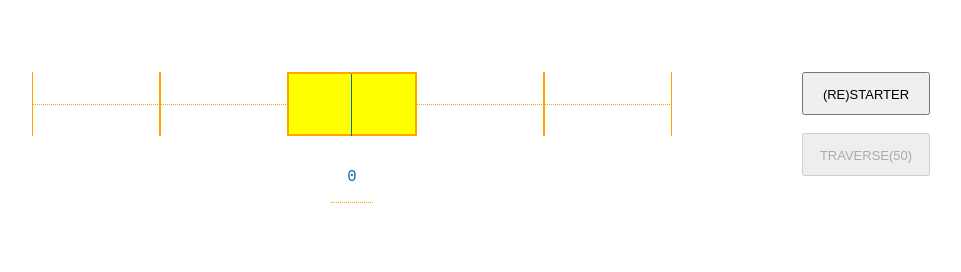
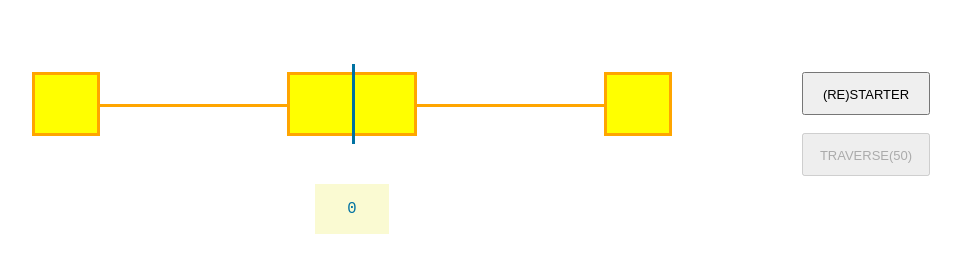
Before and after one commit to ptrdo/queue-chart, a website: page scratch/distribution.html in a window 1280 px wide. Shown: the whole page, without its empty margins (288-1249 px from the left). Drawn offline with Linux system fonts and the light colour scheme.

Commit message:
Accumulated points

```diff
--- a/scratch/distribution.html
+++ b/scratch/distribution.html
@@ -2,7 +2,7 @@
 <html lang="en">
 <head>
   <meta charset="utf-8">
-  <title>Instances</title>
+  <title>Distribution</title>
   <link rel="icon" href="data:,">
   <style>
     main {
@@ -20,14 +20,14 @@
     }
     main form output {
       display: inline-block;
-      margin: 0 auto;
-      padding: 1rem;
+      margin: 2rem auto;
+      padding: 1rem 2rem;
       font-family: monospace;
       font-size: larger;
       text-align: left;
       white-space: pre;
       color: #0072a2;
-      border-bottom: 1px dotted orange;
+      background-color: lightgoldenrodyellow;
     }
     main form fieldset {
       position: absolute;
@@ -35,40 +35,76 @@
       top: 3rem;
       border: none;
     }
+    .box-plot {
+      display: block;
+      height: 4rem;
+    }
     .box-plot > hr {
       display: inline-block;
       position: absolute;
       width: 40rem;
       margin: 2rem -20rem;
       border: none;
-      border-top: 1px dotted orange;
+      border-top: 3px solid orange;
     }
-    .box-plot section {
+    .box-plot section.plot {
       display: flex;
+      position: absolute;
       width: 40rem;
       height: 4rem;
-      margin: 1rem auto;
+      left: 50%;
+      margin-left: -20rem;
       flex-direction: row;
       flex-wrap: nowrap;
       justify-content: center;
       align-items: stretch;
     }
-    .box-plot section article {
-      border-width: 0 1px;
+    .box-plot section.plot article {
+      border-width: 0;
       border-style: solid;
       border-color: orange;
+    }
+    .box-plot section.plot article.outlier {
       flex-grow: 1;
     }
-    .box-plot section article.internal {
-      border-width: 2px 1px;
+    .box-plot section.plot article.quartile {
+      flex-grow: 3; /* 1.5 of internal */
+    }
+    .box-plot section.plot article.internal {
+      flex-grow: 2;
+    }
+    .box-plot section.plot article.outlier,
+    .box-plot section.plot article.internal {
+      border-width: 3px;
       background-color: yellow;
       z-index: 1;
     }
-    .box-plot section article.internal > ins {
+    .box-plot section.median {
       display: inline-block;
+      position: absolute;
+      width: 3px;
+      height: 5rem;
+      margin-top: -0.5rem;
+      background-color: #0072a2;
+      z-index: 4;
+    }
+    .box-plot section.points {
+      display: inline-block;
+      position: absolute;
+      width: 40rem;
+      height: 4rem;
+      left: 50%;
+      margin-left: -20rem;
+      z-index: 3;
+      mix-blend-mode: darken;
+    }
+    .box-plot section.points ins {
+      display: inline-block;
+      position: absolute;
       width: 1px;
-      height: 3.9rem;
-      background-color: #0072a2;
+      height: 2rem;
+      top: 1rem;
+      background-color: aqua;
     }
   </style>
 </head>
@@ -78,16 +114,16 @@
     <section>
       <form>
         <figure class="box-plot">
-          <hr/>
-          <section>
+          <hr>
+          <section class="plot">
             <article class="lower outlier"></article>
             <article class="lower quartile"></article>
-            <article class="internal quartile">
-              <ins class="median"/>
-            </article>
+            <article class="internal quartile"></article>
             <article class="upper quartile"></article>
             <article class="upper outlier"></article>
           </section>
+          <section class="median"></section>
+          <section class="points"></section>
         </figure>
         <output>0</output>
         <fieldset>
@@ -281,25 +317,42 @@
       console.log("statistics", statistics);
 
       let factor = 1.5;
-      let upper_fence = statistics.maximum - (statistics.upper_quartile + (statistics.inter_quartile_range * factor));
-      let lower_fence = (statistics.lower_quartile - (statistics.inter_quartile_range * factor)) - statistics.minimum;
+      let upper_bounds = statistics.maximum - (statistics.upper_quartile + (statistics.inter_quartile_range * factor));
+      let lower_bounds = (statistics.lower_quartile - (statistics.inter_quartile_range * factor)) - statistics.minimum;
 
-      document.querySelector("article.upper.outlier").style.flexGrow = upper_fence;
-      document.querySelector("article.upper.quartile").style.flexGrow = (statistics.maximum - upper_fence) - statistics.upper_quartile;
+      document.querySelector("article.upper.outlier").style.flexGrow = upper_bounds;
+      document.querySelector("article.upper.quartile").style.flexGrow = statistics.inter_quartile_range * factor;
       document.querySelector("article.internal.quartile").style.flexGrow = statistics.inter_quartile_range;
-      document.querySelector("article.lower.quartile").style.flexGrow = statistics.lower_quartile - lower_fence;
-      document.querySelector("article.lower.outlier").style.flexGrow = lower_fence;
+      document.querySelector("section.median").style.marginLeft = `${((40*((statistics.median-statistics.minimum)/(statistics.maximum-statistics.minimum)))-20).toFixed(1)}rem`;
+      document.querySelector("article.lower.quartile").style.flexGrow = statistics.inter_quartile_range * factor;
+      document.querySelector("article.lower.outlier").style.flexGrow = lower_bounds;
+
+      console.log((100*(statistics.median-statistics.lower_quartile)/(statistics.inter_quartile_range)).toFixed(3));
 
       // document.querySelector("ins.median").style.marginLeft = (((statistics.median-lower_fence)/statistics.maximum) * 40)/2 + "rem";
+
+      let points = document.querySelector("section.points");
+      while (points.childNodes.length) {
+        points.lastChild.remove();
+      }
+      Object.values(this.summary).forEach(function (p) {
+        let l = (100*(p-statistics.minimum)/(statistics.maximum-statistics.minimum)).toFixed(3);
+        let ins = document.createElement("INS");
+        ins.style.left = `${l}%`;
+        points.appendChild(ins);
+      });
 
       return {
         records: Object.keys(this.summary).length,
         inHours: inHours,
+        minimum: transform(statistics.minimum),
+        lower_quartile: transform(statistics.lower_quartile),
         mean: transform(statistics.arithmetic_mean),
         median: transform(statistics.median),
-        lower_quartile: transform(statistics.lower_quartile),
         upper_quartile: transform(statistics.upper_quartile),
+        maximum: transform(statistics.maximum),
         inter_quartile_range: transform(statistics.inter_quartile_range),
+        outliers_count: Object.keys(outliers).length,
         outliers: outliers
       }
     },
```
